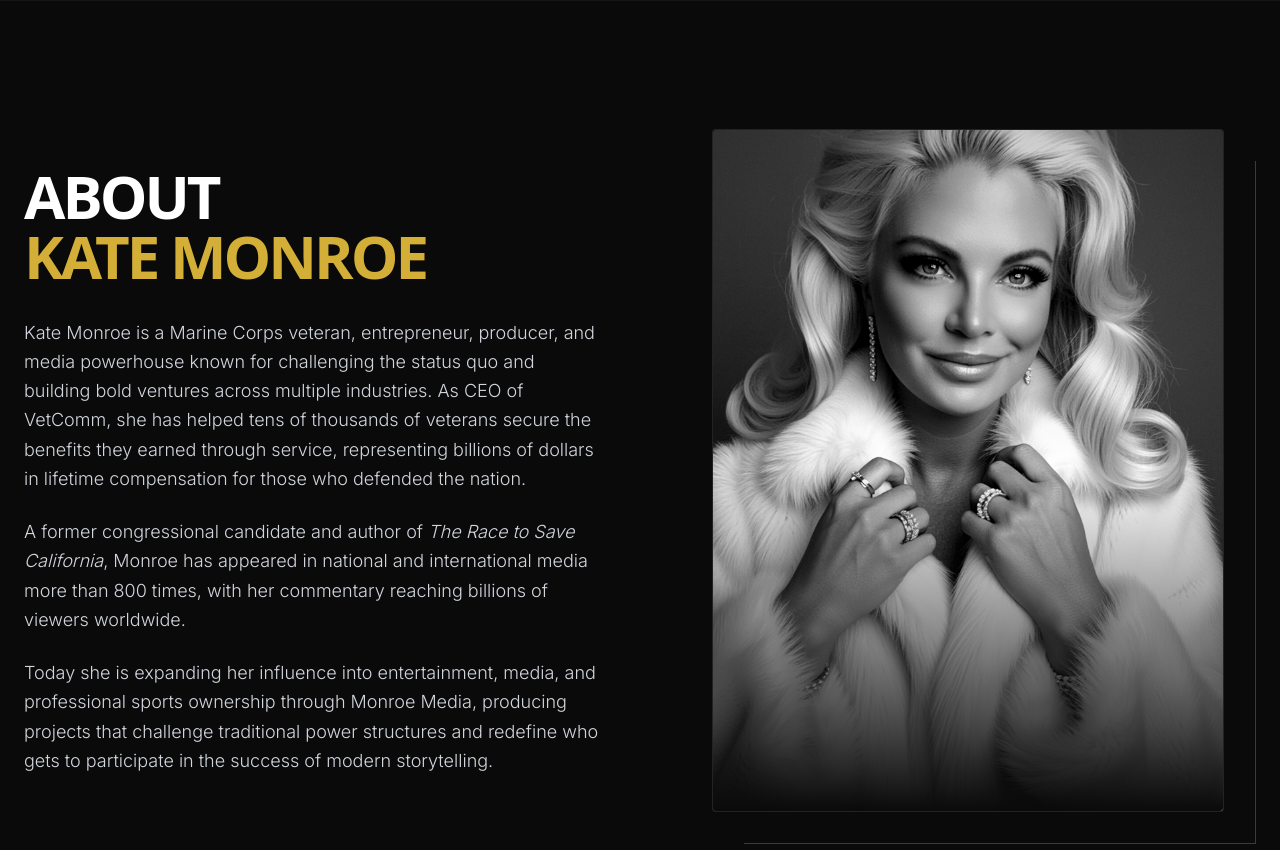
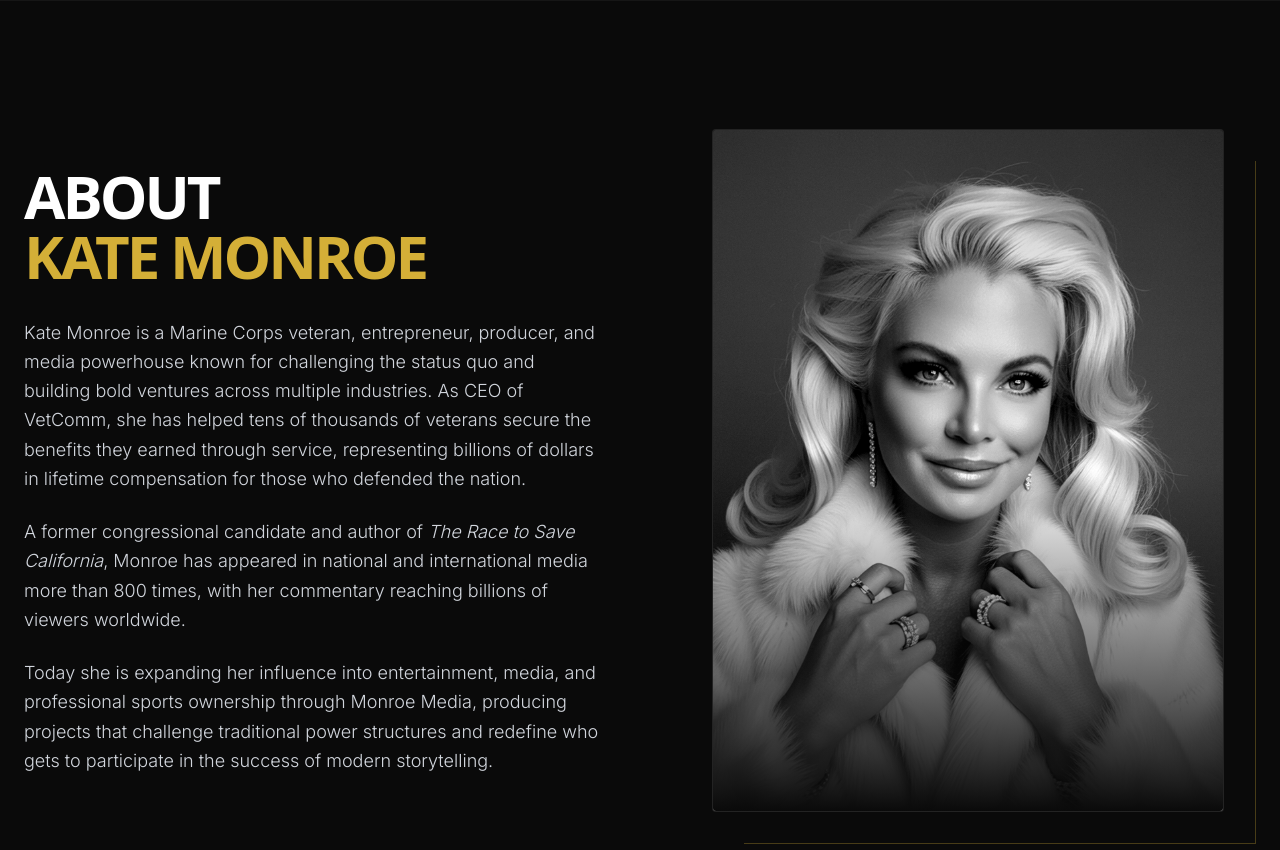
Before and after one commit to TLawless16/kate-monroe-ceo, a Next.js app: page / in a window 1280 px wide. Shown: the part 800-1650 px from the top of the page. Built offline with nearby package versions, Linux system fonts and the light colour scheme.

Commit message:
Fix Kate Monroe portrait cropping with object-top

```diff
--- a/src/components/AboutSection.tsx
+++ b/src/components/AboutSection.tsx
@@ -29,7 +29,7 @@
                                 src="/kate-about.png"
                                 alt="Kate Monroe Editorial Portrait"
                                 fill
-                                className="object-cover grayscale hover:grayscale-0 transition-all duration-700"
+                                className="object-cover object-top grayscale hover:grayscale-0 transition-all duration-700"
                                 priority
                             />
                             <div className="absolute inset-0 bg-gradient-to-t from-background via-transparent to-black/20 z-10 pointer-events-none" />
```
